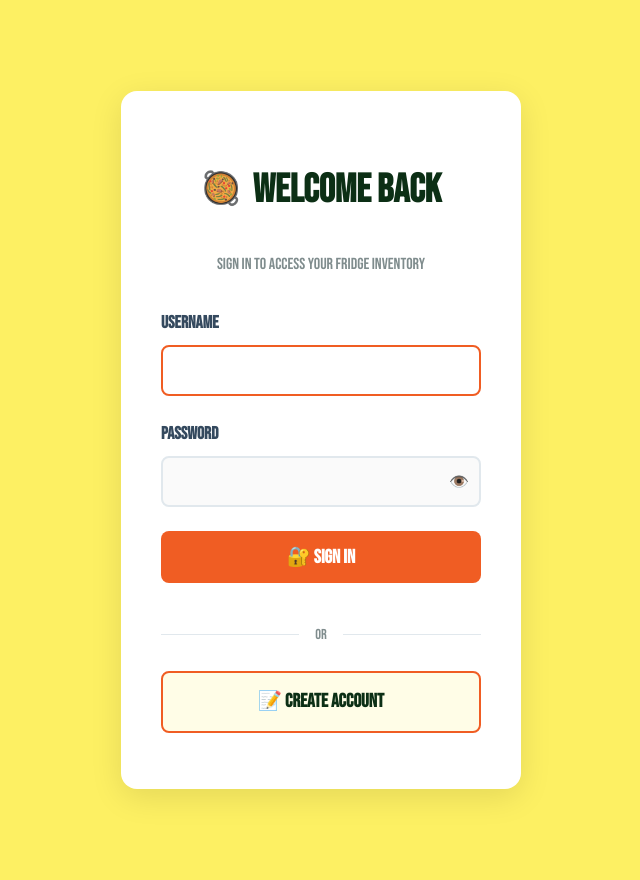
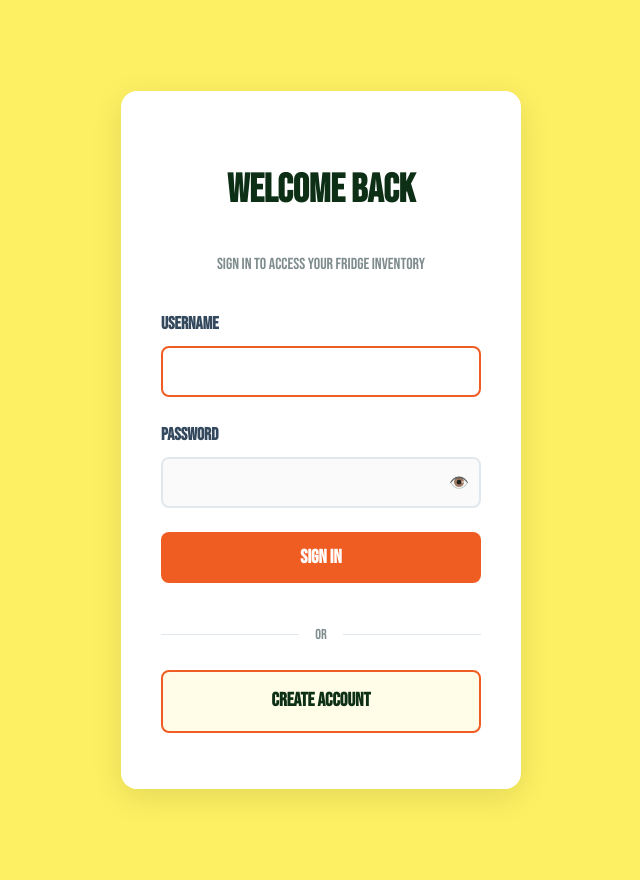
Before and after one commit to znemg/FridgeFinder, a Flask app: page /login in a window 1280 px wide. Shown: the whole page, without its empty margins (319-959 px from the left). Run offline with Flask 3, Linux system fonts and the light colour scheme.

Commit message:
delete some emoji

```diff
--- a/templates/login.html
+++ b/templates/login.html
@@ -40,10 +40,6 @@
             align-items: center;
             justify-content: center;
             gap: 12px;
-        }
-        h1::before {
-            content: "🥘";
-            font-size: 32px;
         }
         .form-group {
             margin-bottom: 24px;
@@ -184,10 +180,10 @@
                     <button type="button" id="toggle-login-password" style="background:none;border:none;position:absolute;right:8px;cursor:pointer;font-size:16px;padding:4px;border-radius:4px;" tabindex="-1" aria-label="Show or hide password">👁️</button>
                 </div>
             </div>
-            <button type="submit" class="btn">🔐 Sign In</button>
+            <button type="submit" class="btn">Sign In</button>
         </form>
         <div class="divider">or</div>
-        <a href="/register" class="btn btn-secondary">📝 Create Account</a>
+        <a href="/register" class="btn btn-secondary">Create Account</a>
     </div>
     <script>
         document.querySelectorAll('input').forEach(input => {
```
Also changed, not shown: templates/index.html (+6 -6 lines).
